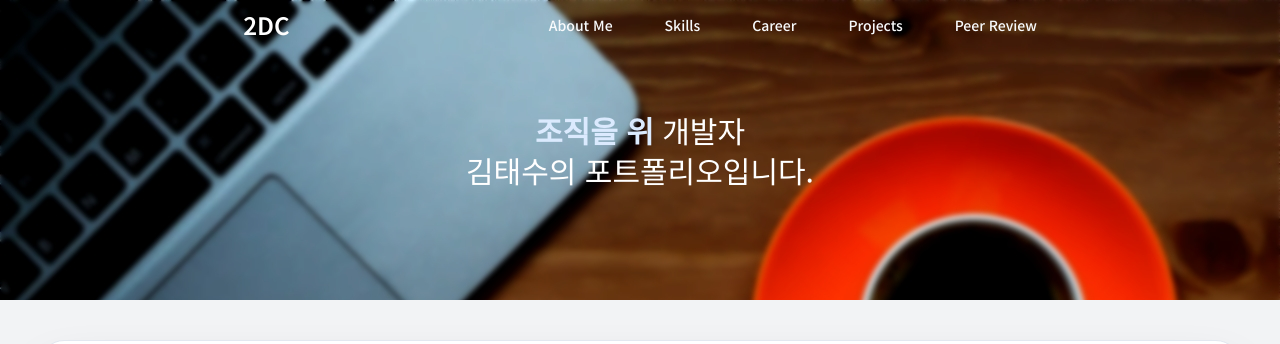
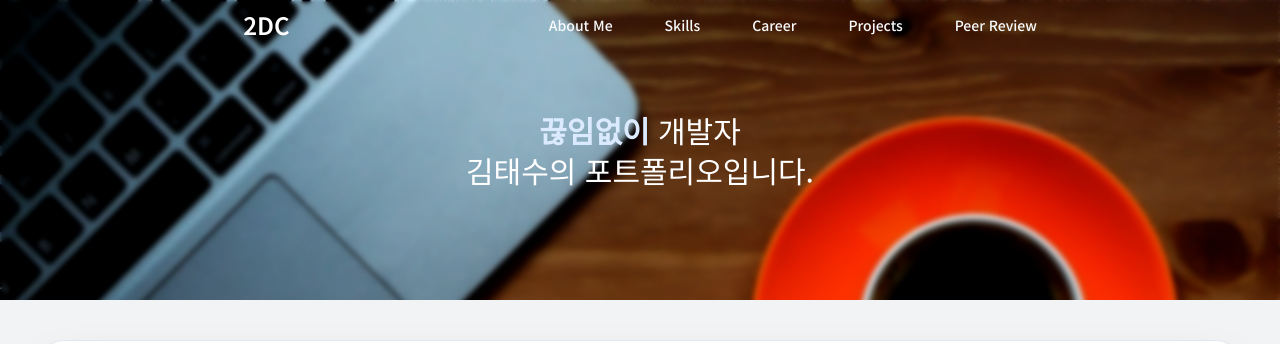
Before and after one commit to 2duckchun/portfolio, a Next.js app: page / in a window 1280 px wide. Shown: the top 344 px of the page. Built offline with nearby package versions, Linux system fonts and the light colour scheme.

Commit message:
text: update text of bg-typing-container (top component)

```diff
--- a/src/layers/widgets/intro-block/bg-typing-container.tsx
+++ b/src/layers/widgets/intro-block/bg-typing-container.tsx
@@ -6,28 +6,33 @@ const BgTypingContainer: FunctionComponent<BgTypingContainerProps> = ({
   className,
   ...props
 }) => {
+  return (
+    <section className="h-[300px] bg-[url('/images/cup-of-coffee.jpg')] bg-cover">
+      <div className="flex h-full grow items-center justify-center text-2xl md:text-3xl">
+        <TypingAminationArea />
+      </div>
+    </section>
+  )
+}
+
+const TypingAminationArea = () => {
   const { word } = useTypingEffect(
     [
+      '코드를 깔끔하게 짜는',
       '협업하기 편한',
       '끊임없이 발전하는',
-      '조직을 위해 일하는',
-      '기술적 호기심이 왕성한'
+      '조직을 위해 일하는'
     ],
     130,
     20
   )
-
   return (
-    <section className="h-[300px] bg-[url('/images/cup-of-coffee.jpg')] bg-cover">
-      <div className="flex h-full grow items-center justify-center text-2xl md:text-3xl">
     <div className="w-full text-center text-white">
       <p className="h-[40px]">
         <span className="font-semibold  text-blue-100">{word}</span> 개발자
       </p>
       <p>김태수의 포트폴리오입니다.</p>
     </div>
-      </div>
-    </section>
   )
 }
 
```
Lines whose indentation alone changed are shown as unchanged.
